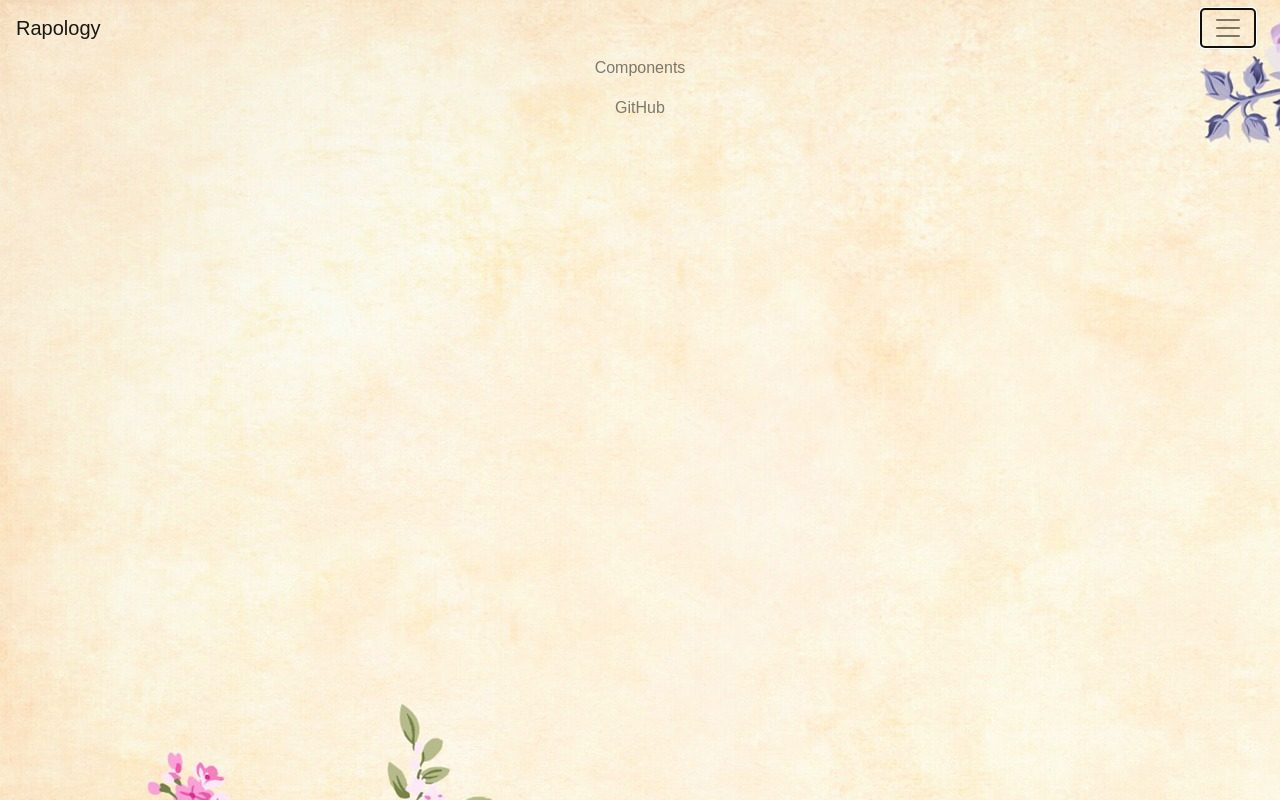
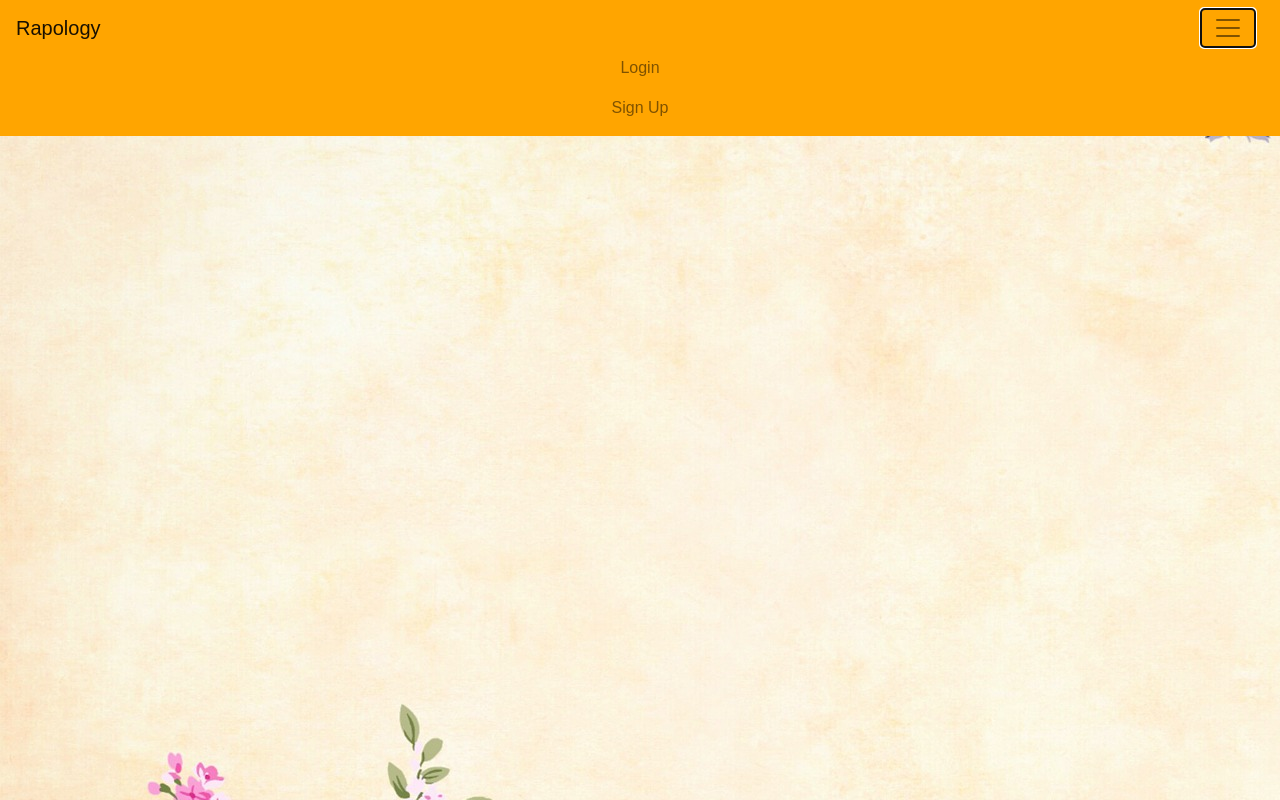
Before and after one commit to Dvnwllms/Rap-App, a React (Create React App) app: page / in a window 1280 px wide. Both pictures are taken after a click on the button 1228 px from the left and 28 px from the top of the page. Built offline with nearby package versions, Linux system fonts and the light colour scheme.

Commit message:
routing start, added pageviews, start of component builds

```diff
--- a/package.json
+++ b/package.json
@@ -7,6 +7,7 @@
     "d3": "^5.1.0",
     "react": "^16.3.2",
     "react-dom": "^16.3.2",
+    "react-router-dom": "^4.3.0-rc.2",
     "react-scripts": "1.1.4",
     "react-tournament-bracket": "^0.1.0",
     "reactstrap": "^5.0.0-beta.3"
--- a/src/App.css
+++ b/src/App.css
@@ -1,6 +1,10 @@
 .App {
   text-align: center;
 }
+
+body {
+  background-image: url("./images/flowers.jpg");
+};
 
 .App-logo {
   animation: App-logo-spin infinite 20s linear;
--- a/src/App.js
+++ b/src/App.js
@@ -1,21 +1,22 @@
 import React, { Component } from 'react';
+import { BrowserRouter as Router, Route } from "react-router-dom";
 import logo from './logo.svg';
 import './App.css';
-import Loginform from "./components/Loginform";
 import Nav from "./components/Nav";
+import Landing from "./components/pages/Landing";
 
 
 
-const game = [{rapper: "common"},{rapper: "nas"}];
 
-class App extends Component {
-  render() {
-    return (
+const App = () => (
+
       <div className="App">
-        <Nav />
+        <Router>
+          <div>
+            <Nav />
+            <Route exact path="/" component={Landing} />
+          </div>
+        </Router>
       </div>
-    );
-  }
-}
-
+);
 export default App;
--- a/src/components/Nav/Nav.css
+++ b/src/components/Nav/Nav.css
@@ -0,0 +1,3 @@
+#navdiv {
+   background-color: orange;
+}
--- a/src/components/Nav/Nav.js
+++ b/src/components/Nav/Nav.js
@@ -1,5 +1,7 @@
 import React from 'react';
 import { Collapse, Navbar, NavbarToggler, NavbarBrand, Nav, NavItem, NavLink } from 'reactstrap';
+import { Link } from "react-router-dom";
+import "./Nav.css";
 
 export default class Example extends React.Component {
   constructor(props) {
@@ -18,17 +20,17 @@ export default class Example extends React.Component {
   }
   render() {
     return (
-      <div>
+      <div id="navdiv">
         <Navbar color="faded" light>
-          <NavbarBrand href="/" className="mr-auto">Rapology</NavbarBrand>
+          <NavbarBrand href="/" className="mr-auto rapologize">Rapology</NavbarBrand>
           <NavbarToggler onClick={this.toggleNavbar} className="mr-2" />
           <Collapse isOpen={!this.state.collapsed} navbar>
             <Nav navbar>
               <NavItem>
-                <NavLink href="/components/">Components</NavLink>
+                <NavLink href="/components/">Login</NavLink>
               </NavItem>
               <NavItem>
-                <NavLink href="https://github.com/reactstrap/reactstrap">GitHub</NavLink>
+                <NavLink href="https://github.com/reactstrap/reactstrap">Sign Up</NavLink>
               </NavItem>
             </Nav>
           </Collapse>
--- /dev/null
+++ b/src/components/pages/Landing.js
@@ -0,0 +1,10 @@
+import React from "react";
+import { Link, Route } from "react-router-dom";
+
+const Landing = () =>  (
+    <div>
+
+    </div>
+);
+
+export default Landing;
--- a/src/index.css
+++ b/src/index.css
@@ -2,5 +2,4 @@ body {
   margin: 0;
   padding: 0;
   font-family: sans-serif;
-  background-image: URL("images/flowers.jpg");
 }
```
Also changed, not shown: 1 other file (tests, documents, lock files or other folders).
